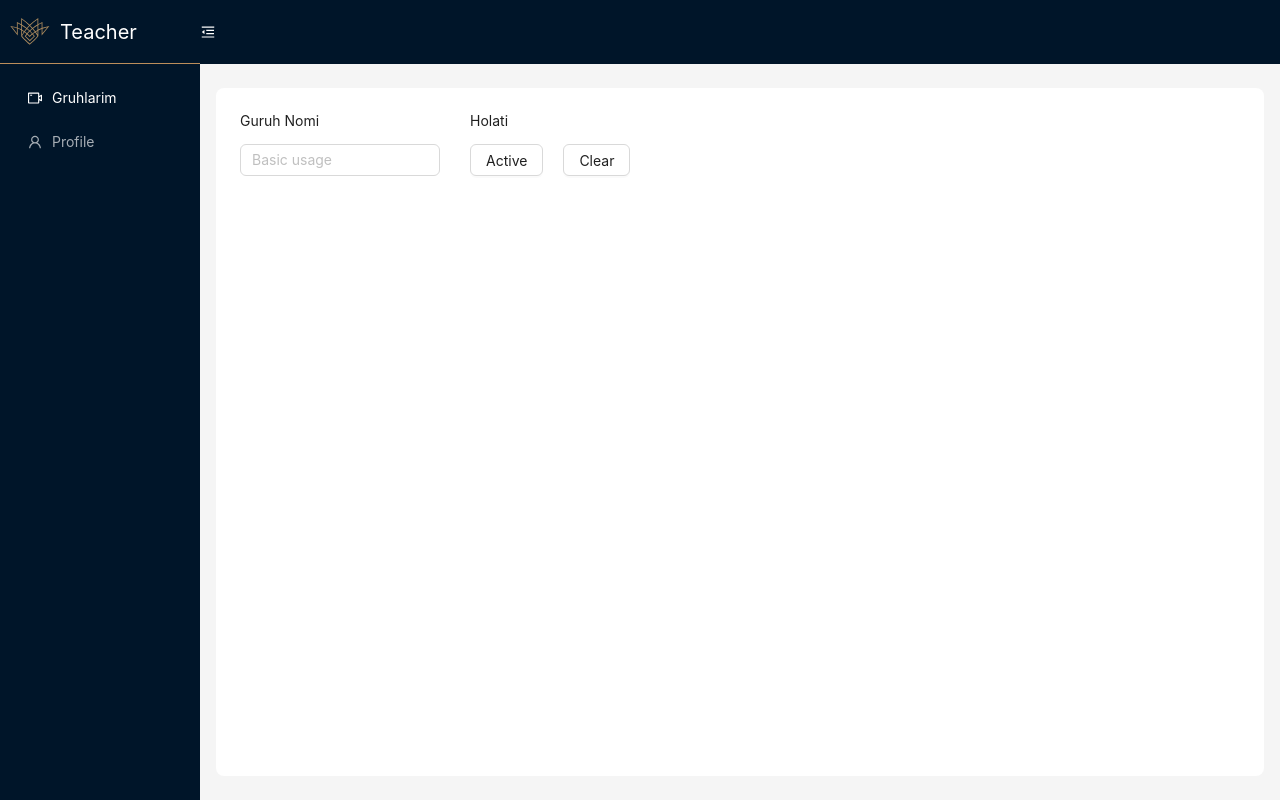
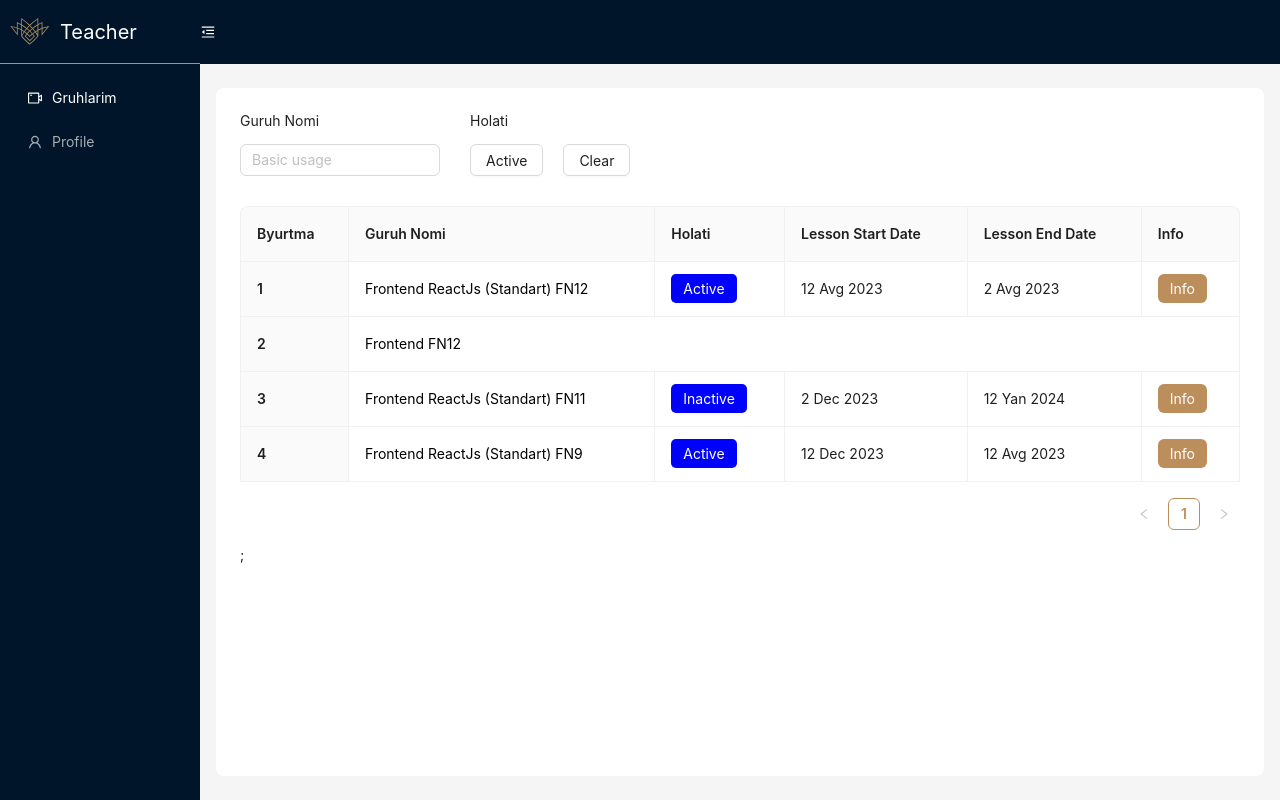
Before and after one commit to rasuljonadhamov/erp-page, a React (Vite) app: page / in a window 1280 px wide. Built offline with nearby package versions, Linux system fonts and the light colour scheme.

Commit message:
finished content component

```diff
--- a/src/components/Header.jsx
+++ b/src/components/Header.jsx
@@ -17,7 +17,7 @@ const MyHeader = ({ collapsed, setCollapsed }) => {
         zIndex: 1,
         display: "flex",
         alignItems: "center",
-        gap: "1140px",
+        gap: "1160px",
         justifyContent: "space-between",
       }}
     >
--- /dev/null
+++ b/src/components/MyContent.jsx
@@ -0,0 +1,172 @@
+import { Button, Dropdown, Flex, Input, Table, theme } from "antd";
+import { Content } from "antd/es/layout/layout";
+
+const items = [
+  {
+    key: "1",
+    label: <p>Active</p>,
+  },
+  {
+    key: "2",
+    label: <p>Inactive</p>,
+  },
+];
+
+const sharedOnCell = (_, index) => {
+  if (index === 1) {
+    return {
+      colSpan: 0,
+    };
+  }
+  return {};
+};
+
+const columns = [
+  {
+    title: "Byurtma",
+    dataIndex: "key",
+    rowScope: "row",
+  },
+  {
+    title: "Guruh Nomi",
+    dataIndex: "name",
+    render: (text) => (
+      <a
+        style={{
+          color: "black",
+        }}
+      >
+        {text}
+      </a>
+    ),
+    onCell: (_, index) => ({
+      colSpan: index === 1 ? 5 : 1,
+    }),
+    style: {
+      backgroundColor: "red",
+      color: "green",
+    },
+  },
+  {
+    title: "Holati",
+    dataIndex: "status",
+    render: (status) => (
+      <span
+        style={{
+          padding: "6px 12px",
+          backgroundColor: "blue",
+          color: "white",
+          borderRadius: "5px",
+        }}
+      >
+        {status}
+      </span>
+    ),
+    onCell: sharedOnCell,
+  },
+  {
+    title: "Lesson Start Date",
+    dataIndex: "start",
+    onCell: sharedOnCell,
+  },
+
+  {
+    title: "Lesson End Date",
+    dataIndex: "end",
+    onCell: sharedOnCell,
+  },
+  {
+    title: "Info",
+    render: () => (
+      <a
+        style={{
+          backgroundColor: "#bc8e5c",
+          padding: "6px 12px",
+          color: "#fff",
+          borderRadius: "6px",
+        }}
+      >
+        Info
+      </a>
+    ),
+    onCell: sharedOnCell,
+  },
+];
+
+const data = [
+  {
+    key: "1",
+    name: "Frontend ReactJs (Standart) FN12",
+    status: "Active",
+    start: "12 Avg 2023",
+    end: "2 Avg 2023",
+  },
+  {
+    key: "2",
+    name: "Frontend  FN12",
+    status: "Active",
+    start: "9 Avg 2023",
+    end: "12 Apr 2023",
+  },
+  {
+    key: "3",
+    name: "Frontend ReactJs (Standart) FN11",
+    status: "Inactive",
+    start: "2 Dec 2023",
+    end: "12 Yan 2024",
+  },
+  {
+    key: "4",
+    name: "Frontend ReactJs (Standart) FN9",
+    status: "Active",
+    start: "12 Dec 2023",
+    end: "12 Avg 2023",
+  },
+];
+
+const MyContent = () => {
+  const {
+    token: { colorBgContainer, borderRadiusLG },
+  } = theme.useToken();
+
+  return (
+    <Content
+      style={{
+        margin: "24px 16px",
+        padding: 24,
+        minHeight: 280,
+        background: colorBgContainer,
+        borderRadius: borderRadiusLG,
+      }}
+    >
+      <Flex gap={20}>
+        <Flex gap={5} style={{ flexDirection: "column" }}>
+          <label>Guruh Nomi</label>
+          <Input
+            style={{ width: "200px", marginRight: "10px" }}
+            placeholder="Basic usage"
+          />
+        </Flex>
+        <Flex gap={5} style={{ flexDirection: "column" }}>
+          <label>Holati</label>
+          <Dropdown menu={{ items }} placement="bottom" arrow>
+            <Button>Active</Button>
+          </Dropdown>
+        </Flex>
+
+        <Button type="default" style={{ marginTop: "32px" }}>
+          Clear
+        </Button>
+      </Flex>
+      <Table
+        style={{ marginTop: "30px" }}
+        columns={columns}
+        dataSource={data}
+        bordered
+      />
+      ;
+    </Content>
+  );
+};
+
+export default MyContent;
--- a/src/pages/Root.jsx
+++ b/src/pages/Root.jsx
@@ -1,59 +1,18 @@
 import { useState } from "react";
-import { Button, Dropdown, Flex, Input, Layout, theme } from "antd";
+import { Layout } from "antd";
 import MyHeader from "../components/Header";
 import MySlider from "../components/MySlider";
-const { Content } = Layout;
-
-const items = [
-  {
-    key: "1",
-    label: <p>Active</p>,
-  },
-  {
-    key: "2",
-    label: <p>Inactive</p>,
-  },
-];
+import MyContent from "../components/MyContent";
 
 const Root = () => {
   const [collapsed, setCollapsed] = useState(false);
-  const {
-    token: { colorBgContainer, borderRadiusLG },
-  } = theme.useToken();
+
   return (
     <Layout style={{ height: "100vh" }}>
       <MySlider collapsed={collapsed} />
       <Layout>
         <MyHeader collapsed={collapsed} setCollapsed={setCollapsed} />
-        <Content
-          style={{
-            margin: "24px 16px",
-            padding: 24,
-            minHeight: 280,
-            background: colorBgContainer,
-            borderRadius: borderRadiusLG,
-          }}
-        >
-          <Flex gap={20}>
-            <Flex gap={5} style={{ flexDirection: "column" }}>
-              <label>Guruh Nomi</label>
-              <Input
-                style={{ width: "200px", marginRight: "10px" }}
-                placeholder="Basic usage"
-              />
-            </Flex>
-            <Flex gap={5} style={{ flexDirection: "column" }}>
-              <label>Holati</label>
-              <Dropdown menu={{ items }} placement="bottom" arrow>
-                <Button>Active</Button>
-              </Dropdown>
-            </Flex>
-
-            <Button type="default" style={{ marginTop: "32px" }}>
-              Clear
-            </Button>
-          </Flex>
-        </Content>
+        <MyContent />
       </Layout>
     </Layout>
   );
```
